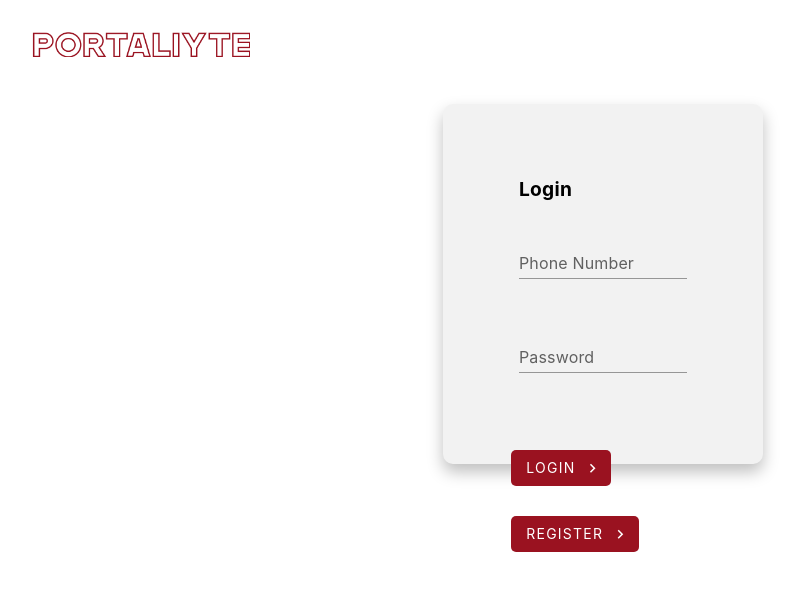
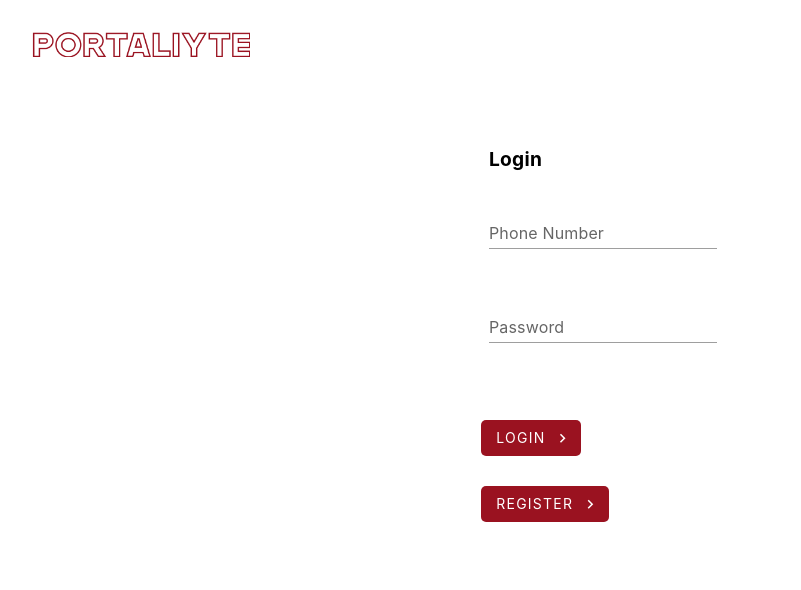
Before and after one commit to Weintor0/PortalIyte_UI, a Vue app: page / in a window 1280 px wide. Shown: the top 590 px of the page, without its empty margins (37-838 px from the left). Built offline with nearby package versions, Linux system fonts and the light colour scheme.

Commit message:
adjustments

```diff
--- a/src/components/Login.vue
+++ b/src/components/Login.vue
@@ -1,5 +1,5 @@
 <template>
-  <div class="register-container">
+  <div class="login-container">
     <div class="text-fields">
       <v-card class="register-form" max-width="25em" title="Login" variant="outline">
         <v-container>
@@ -55,34 +55,30 @@ export default {
           password: this.password
         })
       })
-        .then(async response => {
+        .then(async (response) => {
           if (!response.ok) {
-            const errorMessages = await response.text();
-            alert(errorMessages);
-            throw new Error(response.text());
+            const errorMessages = await response.text()
+            alert(errorMessages)
+            throw new Error(response.text())
           }
         })
-        .then(data => {
-          console.log('Login successful:', data);
-          this.$emit('succesfully-login', data);
+        .then((data) => {
+          console.log('Login successful:', data)
+          this.$emit('succesfully-login', data)
         })
-        .catch(error => {
-          console.error('An error occurred during login:', error);
-        });
+        .catch((error) => {
+          console.error('An error occurred during login:', error)
+        })
     }
   }
 }
 </script>
 
 <style scoped>
-.register-container {
+.login-container {
   height: 45vh;
   width: 25vw;
   margin: auto;
-  padding: 2em;
-  background-color: rgba(128, 128, 128, 0.1);
-  border-radius: 10px;
-  box-shadow: 0 8px 16px rgba(0, 0, 0, 0.25);
   display: flex;
   flex-direction: column;
 }
@@ -96,14 +92,14 @@ export default {
 
 .button {
   color: white;
-  background-color: #9A1220;
+  background-color: #9a1220;
   padding: 0.5em 1em;
   margin: 0.5em 0;
   border-radius: 5px;
 }
 
 .button:hover {
-  background-color: #7F0E1A;
+  background-color: #7f0e1a;
 }
 
 .v-text-field {
@@ -114,5 +110,4 @@ export default {
   font-size: 1.5vw;
   font-weight: bold;
 }
-
 </style>
```
